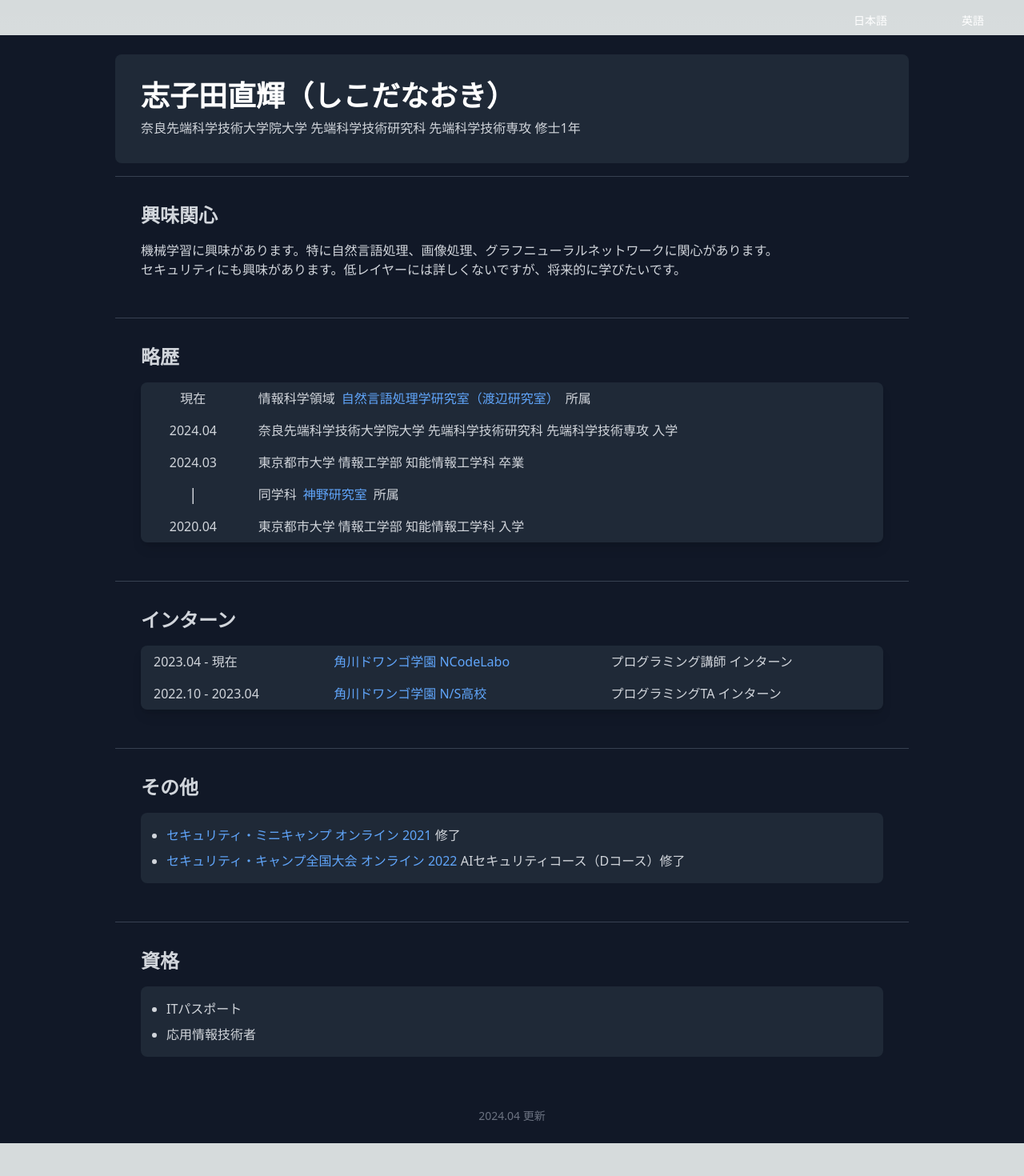
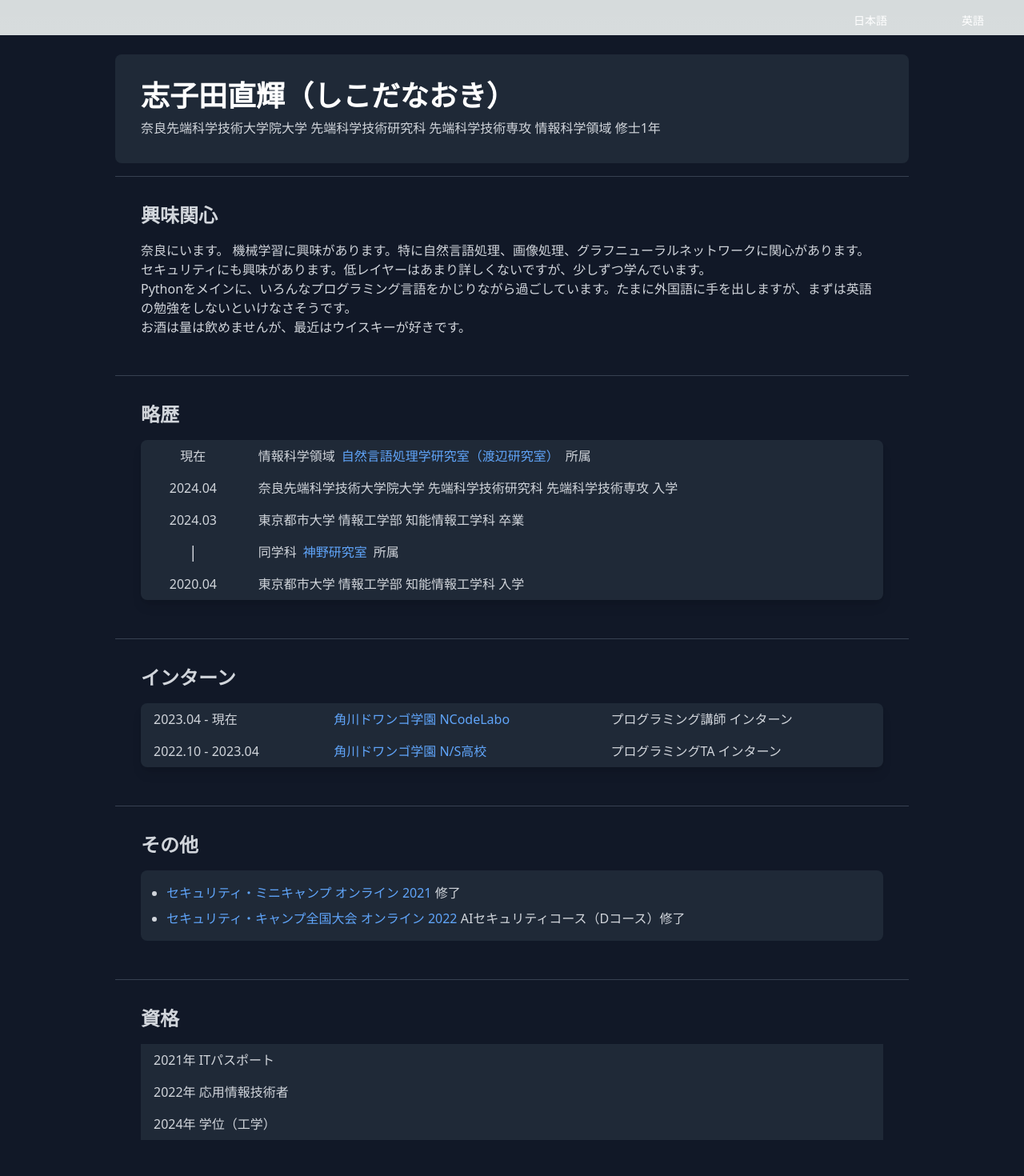
Before and after one commit to n4okins/n4okins.github.io, a Next.js app: page / in a window 1280 px wide. Shown: the top 1470 px of the page at 80% size. Before the commit the page ends 1429 px from the top, so only its background shows below. Built offline with nearby package versions, Linux system fonts and the light colour scheme.

Commit message:
ページの自己紹介文を更新

```diff
--- a/src/app/page.tsx
+++ b/src/app/page.tsx
@@ -6,7 +6,7 @@ import React, { useState } from "react"
 export default function Home() {
   const [lang, setLang] = useState("ja");
   return (
-    <div className="container text-wrap">
+    <div className="text-wrap">
       <div className="flex justify-end mt-2">
         <button
           onClick={() => setLang('ja')}
--- a/src/pages/en.tsx
+++ b/src/pages/en.tsx
@@ -14,11 +14,12 @@ export default function English() {
                         <section className="p-8 border-t border-gray-700 mt-4">
                             <h2 className="text-2xl font-bold mb-4">Interests</h2>
                             <p>
-                                I am interested in machine learning, especially natural language processing, image processing, and graph neural networks.
+                                I live in Nara.
+                                I have a strong interest in machine learning, especially in natural language processing, image processing, and graph neural networks.
+                                I am also interested in security. While I&apos;m not very knowledgeable about low-level details yet, I am gradually learning more.
                             </p>
-                            <p>
-                                I also have an interest in security. Although I&apos;m not very familiar with lower-level details, I would like to learn more about it in the future.
-                            </p>
+                            <p>I primarily use Python, but I enjoy dabbling in various programming languages.</p>
+                            <p>I&apos;m not a heavy drinker, but lately, I&apos;ve developed a liking for whiskey.</p>
                         </section>
 
                         <section className="p-8 border-t border-gray-700 mt-4">
--- a/src/pages/ja.tsx
+++ b/src/pages/ja.tsx
@@ -8,17 +8,18 @@ export default function Japanese() {
                     <div className="container mx-auto max-w-5xl">
                         <div className="bg-gray-800 p-8 rounded-lg">
                             <h1 className="text-4xl font-bold mb-2 text-white">志子田直輝（しこだなおき）</h1>
-                            <p className="text-l">奈良先端科学技術大学院大学 先端科学技術研究科 先端科学技術専攻 修士1年</p>
+                            <p className="text-l">奈良先端科学技術大学院大学 先端科学技術研究科 先端科学技術専攻 情報科学領域 修士1年</p>
                         </div>
 
                         <section className="p-8 border-t border-gray-700 mt-4">
                             <h2 className="text-2xl font-bold mb-4">興味関心</h2>
                             <p>
+                                奈良にいます。
                                 機械学習に興味があります。特に自然言語処理、画像処理、グラフニューラルネットワークに関心があります。
+                                セキュリティにも興味があります。低レイヤーはあまり詳しくないですが、少しずつ学んでいます。
                             </p>
-                            <p>
-                                セキュリティにも興味があります。低レイヤーには詳しくないですが、将来的に学びたいです。
-                            </p>
+                            <p>Pythonをメインに、いろんなプログラミング言語をかじりながら過ごしています。たまに外国語に手を出しますが、まずは英語の勉強をしないといけなさそうです。</p>
+                            <p>お酒は量は飲めませんが、最近はウイスキーが好きです。</p>
                         </section>
 
                         <section className="p-8 border-t border-gray-700 mt-4">
@@ -106,10 +107,24 @@ export default function Japanese() {
 
                         <section className="p-8 border-t border-gray-700 mt-4">
                             <h2 className="text-2xl font-bold mb-4">資格</h2>
-                            <ul className="list-disc pl-8 space-y-2 bg-gray-800 rounded-lg p-4">
-                                <li>ITパスポート</li>
-                                <li>応用情報技術者</li>
-                            </ul>
+                            <table className="w-full text-left table-auto bg-gray-800">
+                                <tbody>
+                                    <tr>
+                                        <td className="px-4 py-2 border-gray-700">2021年 ITパスポート</td>
+                                    </tr>
+                                    <tr>
+                                        <td className="px-4 py-2 border-gray-700">2022年 応用情報技術者</td>
+                                    </tr>
+                                    <tr>
+                                        <td className="px-4 py-2 border-gray-700">2024年 学位（工学）</td>
+                                    </tr>
+                                </tbody>
+                            </table>
+                            {/* <ul className="list-disc pl-8 space-y-2 bg-gray-800 rounded-lg p-4">
+                                <li>2021年 ITパスポート</li>
+                                <li>2022年 応用情報技術者</li>
+                                <li>2024年 学位（工学）</li>
+                            </ul> */}
                         </section>
 
                         <p className="text-center text-sm mt-8 text-gray-500">2024.04 更新</p>
```
